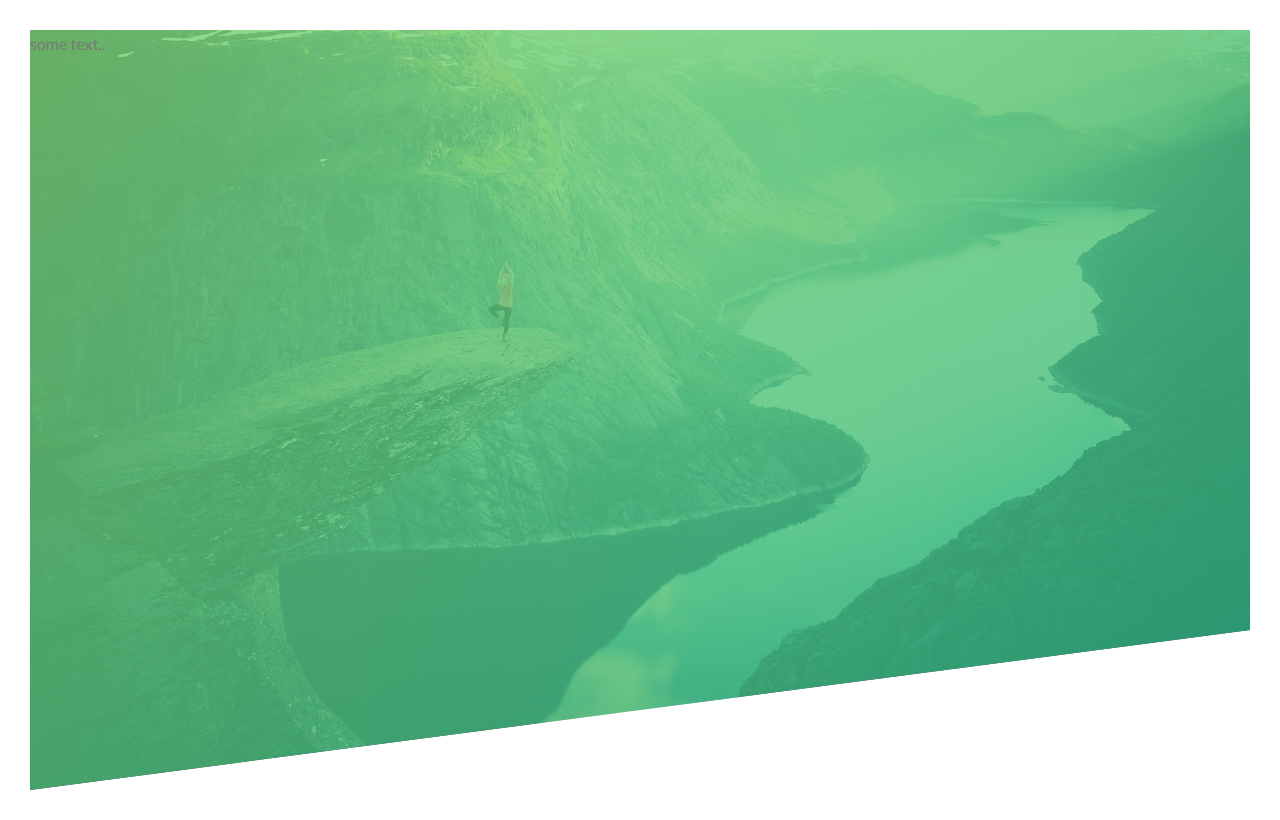
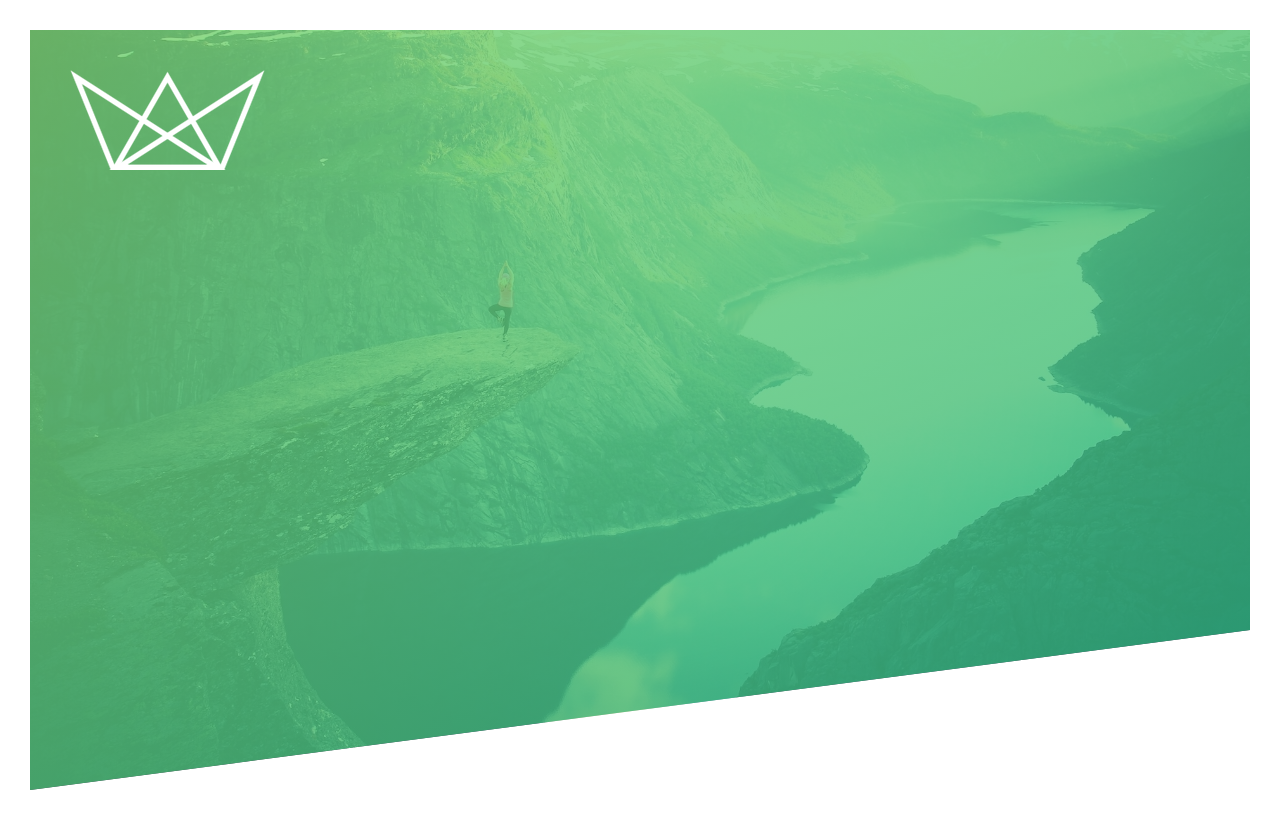
Before and after one commit to Edwardleung1/advanced-css-course-master, a plain HTML site: page Natours/starter/index.html in a window 1280 px wide. Drawn offline with Linux system fonts and the light colour scheme; files that its build step writes are made by us from their sources.

Commit message:
added a logo to the landing page

```diff
--- a/Natours/starter/css/style.css
+++ b/Natours/starter/css/style.css
@@ -31,6 +31,16 @@ body {
         url(../img/hero.jpg);
     background-size: cover;
     background-position: top;
-
+    position: relative;
     clip-path: polygon(0 0, 100% 0, 100% 75vh, 0 100%);
 }
+
+.logo-box {
+    position: absolute;
+    top: 40px;
+    left: 40px;
+}
+
+.logo {
+    height: 35px;
+}
--- a/Natours/starter/index.html
+++ b/Natours/starter/index.html
@@ -14,7 +14,9 @@
     </head>
     <body>
         <header class="header">
-            some text..
+            <div class="logo-box">
+                <img src="img/logo-white.png" alt="Logo" class="Logo">
+            </div>
         </header>
     </body>
 </html>
```
